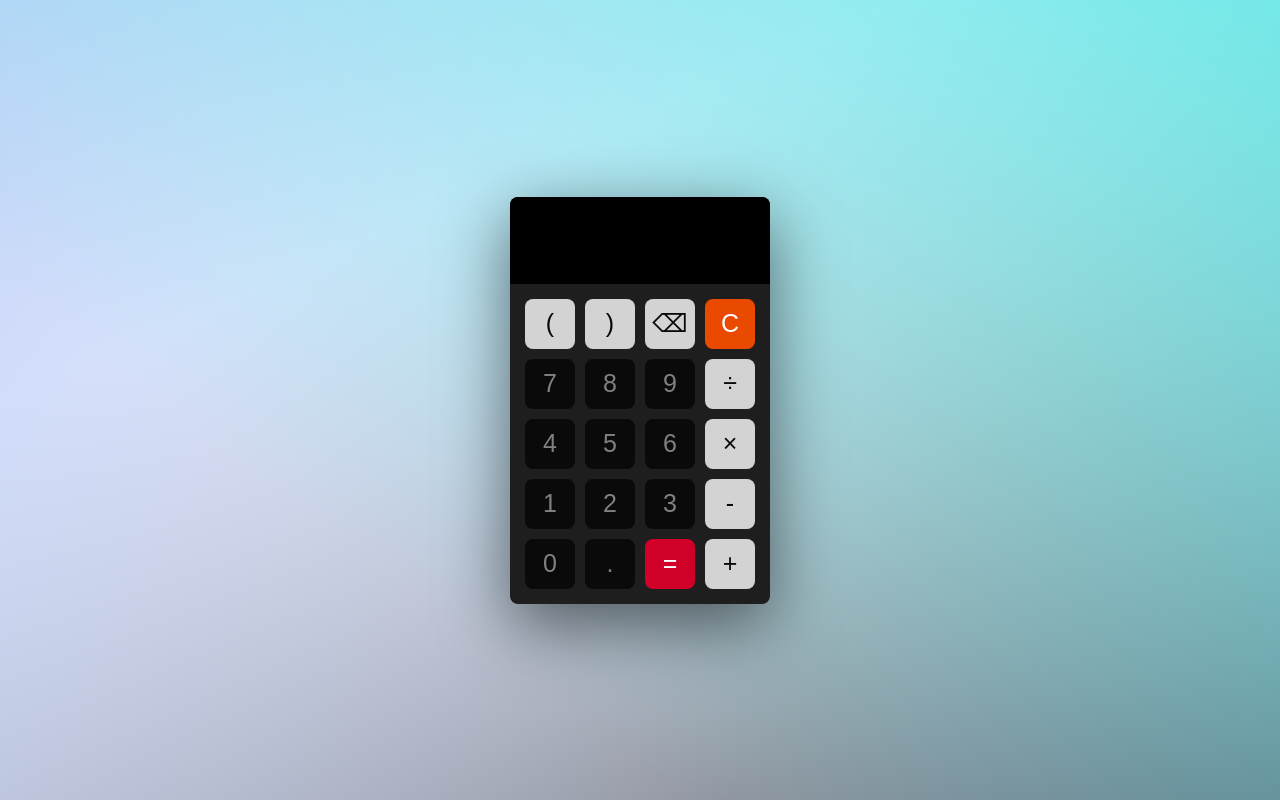
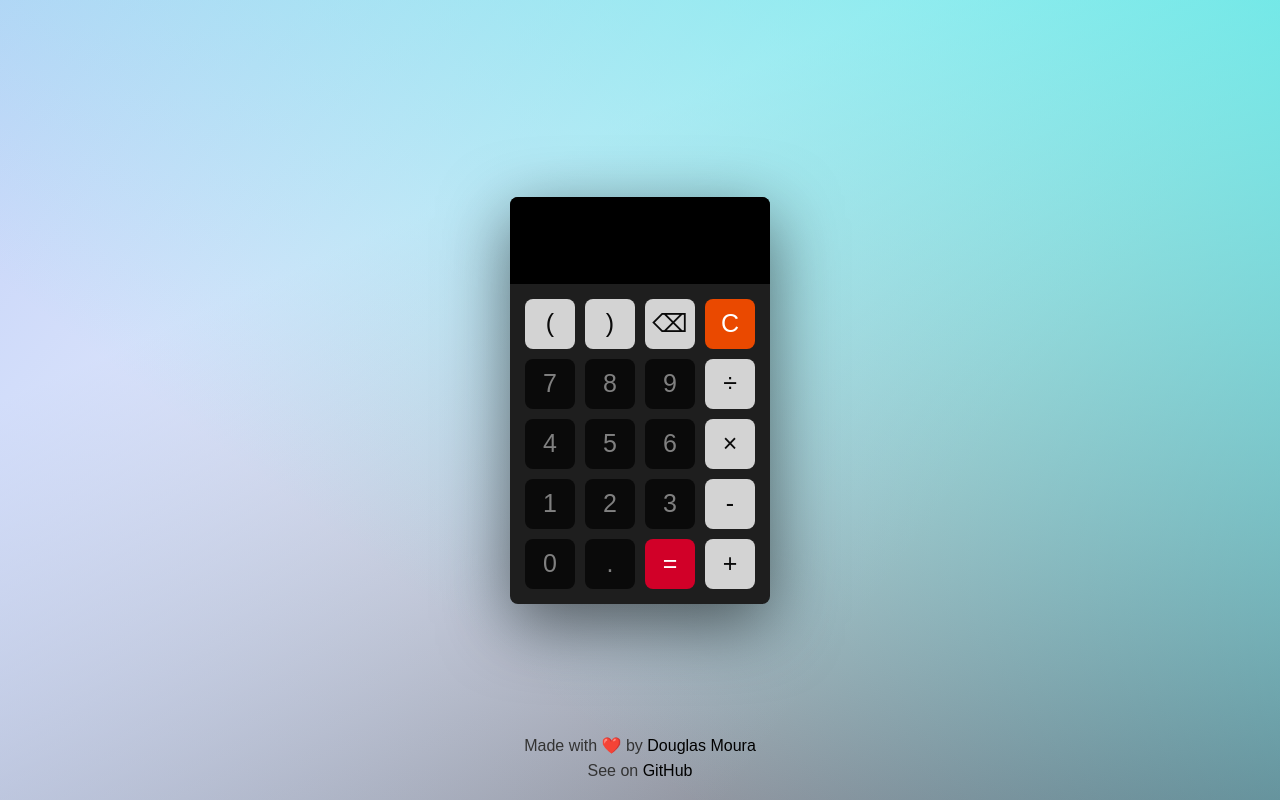
Before and after one commit to DouglasdeMoura/javascript-calculator, a plain HTML site: page index.html in a window 1280 px wide. Drawn offline with Linux system fonts and the light colour scheme.

Commit message:
Add credits

```diff
--- a/index.html
+++ b/index.html
@@ -15,5 +15,17 @@
     Você precisa ativar o JavaScript no seu navegador para visualizar esta página.
   </noscript>
   <div id="root"></div>
+
+
+  <footer>
+    <p>
+      Made with ❤️ by
+      <a href="https://douglasmoura.dev" target="_blank">Douglas Moura</a>
+    </p>
+
+    <p>
+      See on <a href="https://github.com/DouglasdeMoura/javascript-calculator/">GitHub</a>
+    </p>
+  </footer>
 </body>
 </html>
--- a/styles.css
+++ b/styles.css
@@ -30,7 +30,26 @@ body {
   display: flex;
   justify-content: center;
   align-items: center;
+  flex-direction: column;
   min-height: 100vh;
+}
+
+a {
+  text-decoration: none;
+  color: #000;
+}
+
+a:hover {
+  text-decoration: underline;
+}
+
+footer {
+  position: absolute;
+  bottom: 0;
+  text-align: center;
+  line-height: 1.6;
+  color: #333;
+  padding: 1.6rem;
 }
 
 .calculator {
```
